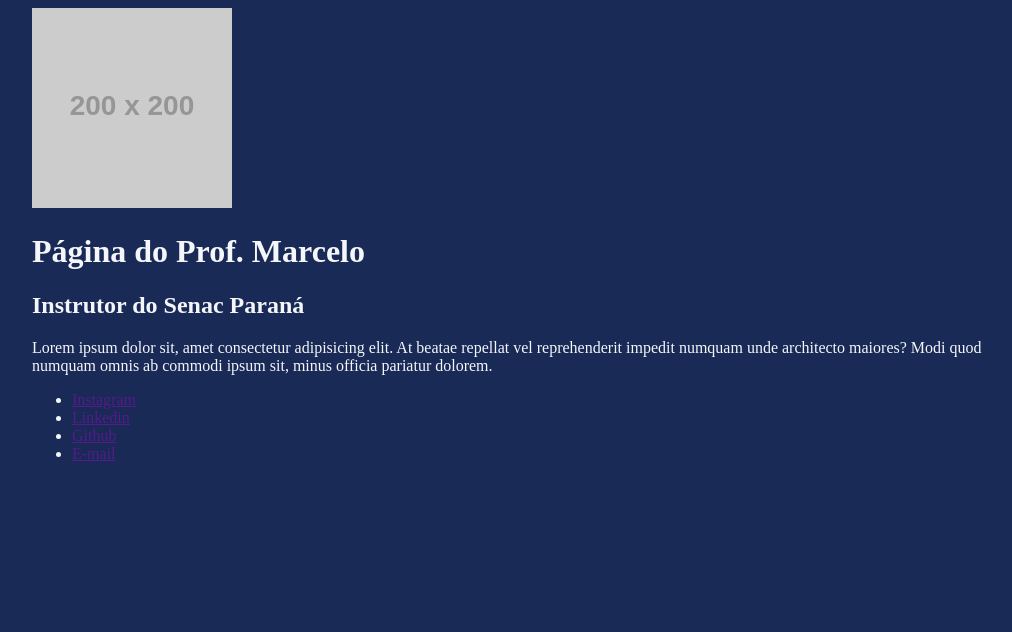
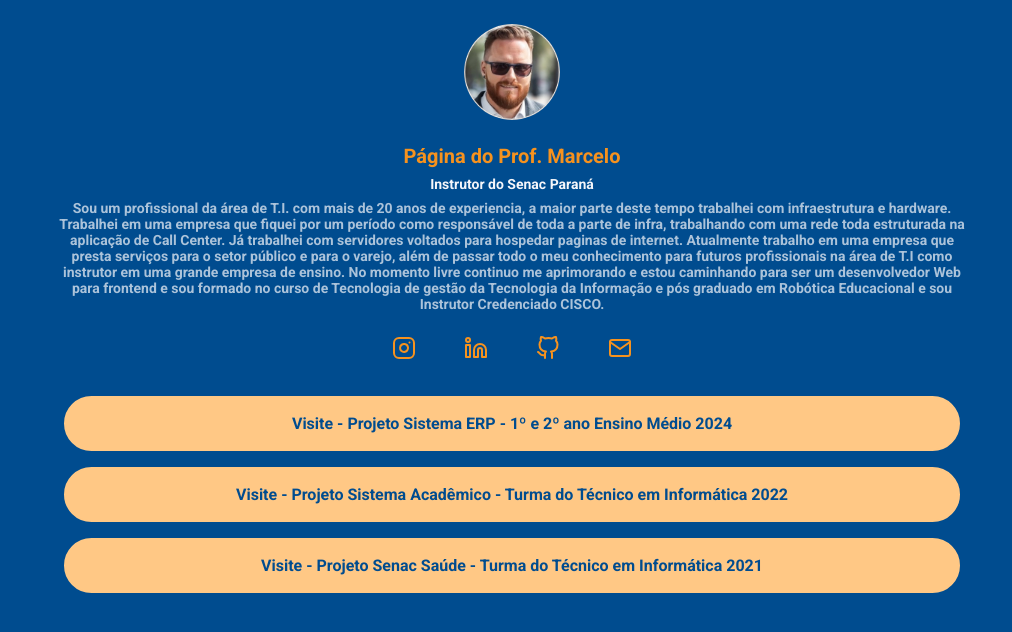
Before and after one commit to slabcouski/Ebac, a website: page index.html in a window 1280 px wide. Shown: the whole page, without its empty margins (128-1140 px from the left). Drawn offline with Linux system fonts and the light colour scheme; placeholder pictures from the web are drawn by us.

Commit message:
18/01/2025 - 17:27

```diff
--- a/index.html
+++ b/index.html
@@ -4,23 +4,35 @@
     <meta charset="UTF-8">
     <meta name="viewport" content="width=device-width, initial-scale=1.0">
     <link rel="stylesheet" href="./build/styles/main.css">
+    <link rel="preconnect" href="https://fonts.googleapis.com">
+    <link rel="preconnect" href="https://fonts.gstatic.com" crossorigin>
+    <link href="https://fonts.googleapis.com/css2?family=Roboto:ital,wdth,wght@0,75..100,700;1,75..100,700&display=swap" rel="stylesheet">
     <title>Página do Prof. Marcelo</title>
 </head>
 <body>
     <div class="container">
         <header>
-            <img src="https://placehold.co/200x200" alt="">
-            <h1>Página do Prof. Marcelo</h1>
-            <h2>Instrutor do Senac Paraná</h2>
-            <p>Lorem ipsum dolor sit, amet consectetur adipisicing elit. At beatae repellat vel reprehenderit impedit numquam unde architecto maiores? Modi quod numquam omnis ab commodi ipsum sit, minus officia pariatur dolorem.</p>
+            <img class="profile-avatar" src="./src/images/download.png" alt="">
+            <div class="profile-bio">
+                <h1 class="profile-bio-name">Página do Prof. Marcelo</h1>
+                <h2 class="profile-bio-subtitle">Instrutor do Senac Paraná</h2>
+                <p class="profile-bio-description">Sou um profissional da área de T.I. com mais de 20 anos de experiencia, a maior parte deste tempo trabalhei com infraestrutura e hardware. Trabalhei em uma empresa que fiquei por um período como responsável de toda a parte de infra, trabalhando com uma rede toda estruturada na aplicação de Call Center. Já trabalhei com servidores voltados para hospedar paginas de internet. Atualmente trabalho em uma empresa que presta serviços para o setor público e para o varejo, além de passar todo o meu conhecimento para futuros profissionais na área de T.I como instrutor em uma grande empresa de ensino. No momento livre continuo me aprimorando e estou caminhando para ser um desenvolvedor Web para frontend e sou formado no curso de Tecnologia de gestão da Tecnologia da Informação e pós graduado em Robótica Educacional e sou Instrutor Credenciado CISCO.</p>
+            </div>
         </header>
         <main>
             <nav>
-                <ul>
-                    <li><a href="">Instagram</a></li>
-                    <li><a href="">Linkedin</a></li>
-                    <li><a href="">Github</a></li>
-                    <li><a href="">E-mail</a></li>
+                <ul class="social-links">
+                    <li><a href="https://www.instagram.com/prof.slabcouski" target="_blank"><img src="./src/images/instagram.svg" alt=""></a></li>
+                    <li><a href="https://www.linkedin.com/in/slabcouski/" target="_blank"><img src="./src/images/linkedin.svg" alt=""></a></li>
+                    <li><a href="https://github.com/slabcouski/" target="_blank"><img src="./src/images/github.svg" alt=""></a></li>
+                    <li><a href="mailto:marcelo.garcia@docente.pr.senac.br" target="_blank"><img src="./src/images/mail.svg" alt=""></a></li>
+                </ul>
+            </nav>
+            <nav>
+                <ul class="projects-list">
+                    <li class="projects-list-item"><a href="https://caioba.pr.senac.br/canvas/">Visite - Projeto Sistema ERP - 1º e 2º ano Ensino Médio 2024</a></li>
+                    <li class="projects-list-item"><a href="https://caioba.pr.senac.br/projetos/202200003/">Visite - Projeto Sistema Acadêmico - Turma do Técnico em Informática 2022</a></li>
+                    <li class="projects-list-item"><a href="https://caioba.pr.senac.br/projetos/202100002/assets/pages/login/frmLogin.php">Visite - Projeto Senac Saúde - Turma do Técnico em Informática 2021</a></li>
                 </ul>
             </nav>
         </main>
--- a/src/styles/main.less
+++ b/src/styles/main.less
@@ -1,15 +1,35 @@
-@import "variaveis.less";
+@import "maps.less";
+
 @breakpointMobile: ~ "(max-width: 767px)";
 @breakpointTablet: ~ "(max-width: 768px) and (max-widht: 1023px)";
 
+.marginBottom8{
+    margin-bottom: 8px;
+}
+
+*{
+    margin: 0;
+    padding: 0;
+    box-sizing: border-box;
+    font-family: "Roboto", sans-serif;
+}
+
 body{
-    background-color: @corDeFundo;
-    color: @corDosTextos;
+    background-color: #colors[backgroundColor];
+    color: #colors[textColor] ;
 }
+
+li{
+    list-style: none;
+}
+
 .container{
     max-width: 960px;
     width: 100%;
     margin: 0 auto;
+    height: 100vh;
+    display: flex;
+    flex-direction: column;
 
     @media @breakpointMobile{
         max-width: 70%;
@@ -18,3 +38,75 @@
         max-width: 80%;
     }
 }
+
+header {
+    padding: 24px;
+
+    .profile-avatar{
+        display: block;
+        margin: 0 auto 24px;
+        border-radius: 50%;
+        width: 96px;
+        height: 96px;
+    }
+}
+
+.profile-bio{
+    text-align: center;
+
+    &-name{
+        font-size: 20px;
+        color: #colors[textColorTitle];
+        font-weight: bold;
+        .marginBottom8();
+    }
+    &-subtitle{
+        font-size: 14px;
+        .marginBottom8();
+    }
+    &-description{
+        font-size: 14px;
+        opacity: 0.7;
+    }
+}
+.social-links{
+    display: flex;
+    justify-content: space-between;
+    max-width: 240px;
+    width: 100%;
+    margin: 0 auto;
+
+    li{
+        img{
+            &:hover{
+                transform: scale(1.3);
+                transition: all ease .3s;
+            }
+        }
+    }
+}
+.projects-list{
+    margin: 32px;
+
+    &-item{
+        a{
+            text-decoration: none;
+            background-color: #colors[buttonColor] ;
+            display: block;
+            padding: 16px 20px;
+            margin-bottom: 16px;
+            text-align: center;
+            color: #colors[textColorVisit];
+            font-weight: bold;
+            border-radius: 30px;
+            border: 2px solid #colors[buttonColor];
+            transition: all ease .5s;
+
+            &:hover{
+                color: #colors[buttonColor];
+                background-color: transparent;
+            }
+        }
+
+    }
+}
--- /dev/null
+++ b/src/styles/maps.less
@@ -0,0 +1,7 @@
+#colors() {
+    backgroundColor: #004c8f;
+    buttonColor: #FFC885;
+    textColor: #f5f6fa;
+    textColorTitle: #F6921e;
+    textColorVisit: #004c8f;
+}
--- a/src/styles/variaveis.less
+++ /dev/null
@@ -1,3 +0,0 @@
-@corDeFundo: #192a56;
-@corDosBottoes: #0097a5;
-@corDosTextos: #f5f6fa;
```
Also changed, not shown: build/styles/main.css, src/images/download.png (added), src/images/github.svg (added), src/images/instagram.svg (added), src/images/linkedin.svg (added), src/images/mail.svg (added).
